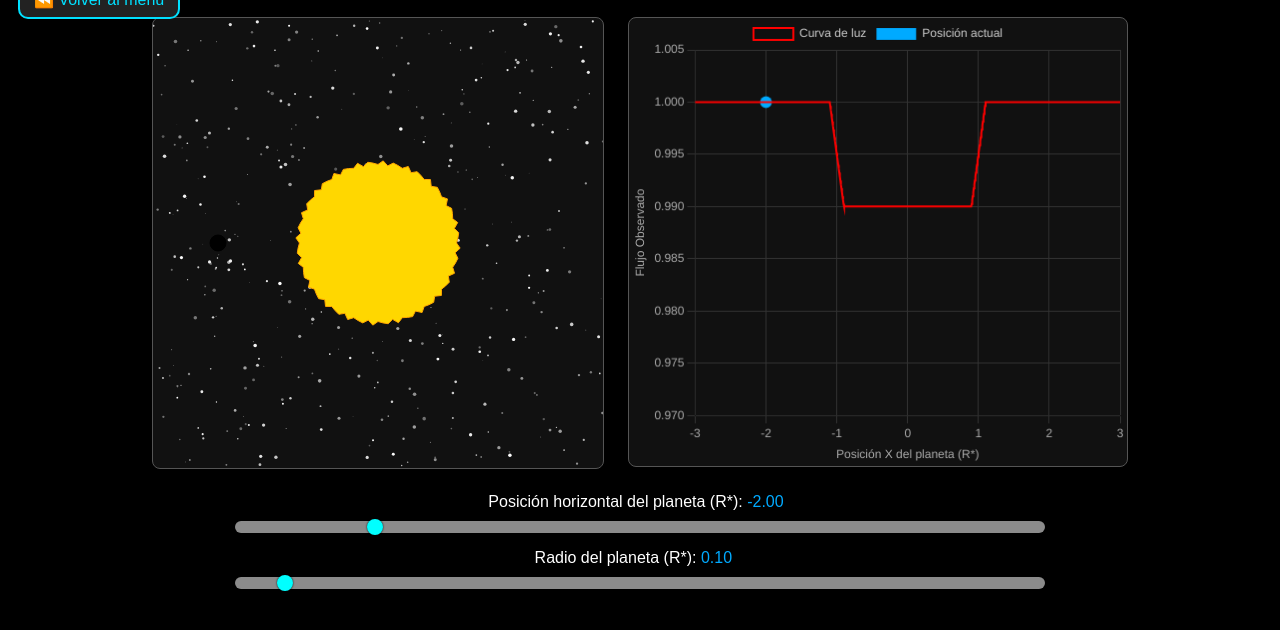
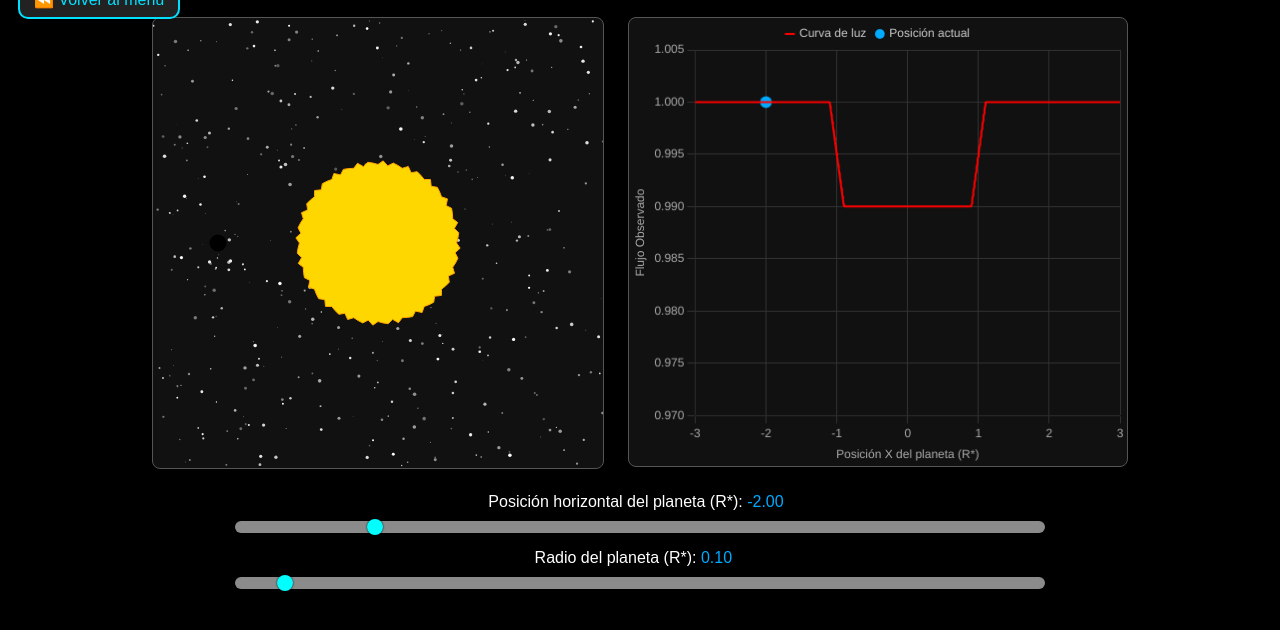
Before and after one commit to torturador44/ASTROSIM, a plain HTML site: page transito.html in a window 1280 px wide. Shown: the part 60-690 px from the top of the page. Drawn offline with nearby package versions, Linux system fonts and the light colour scheme.

Commit message:
se borra el cachito

```diff
--- a/transito.html
+++ b/transito.html
@@ -115,13 +115,16 @@
 
     const lineDataset = {
       label: 'Curva de luz',
+      type: 'line',
       data: [],
       borderColor: '#f00',
       borderWidth: 2,
       showLine: true,
       pointRadius: 0,
       fill: false,
-      tension: 0
+      tension: 0,
+      pointStyle: 'line',
+      borderJoinStyle: 'bevel'
     };
 
     const pointDataset = {
@@ -129,7 +132,8 @@
       data: [],
       backgroundColor: '#0af',
       pointRadius: 6,
-      type: 'scatter'
+      type: 'scatter',
+      pointStyle: 'circle',
     };
 
     const chart = new Chart(curveCtx, {
@@ -153,7 +157,7 @@
             grid: { color: '#333' }
           }
         },
-        plugins: { legend: { labels: { color: '#ccc' } } }
+        plugins: { legend: { labels: { color: '#ccc', usePointStyle:true,boxWidth:7,boxHeight:7 } } }
       }
     });
 
```
